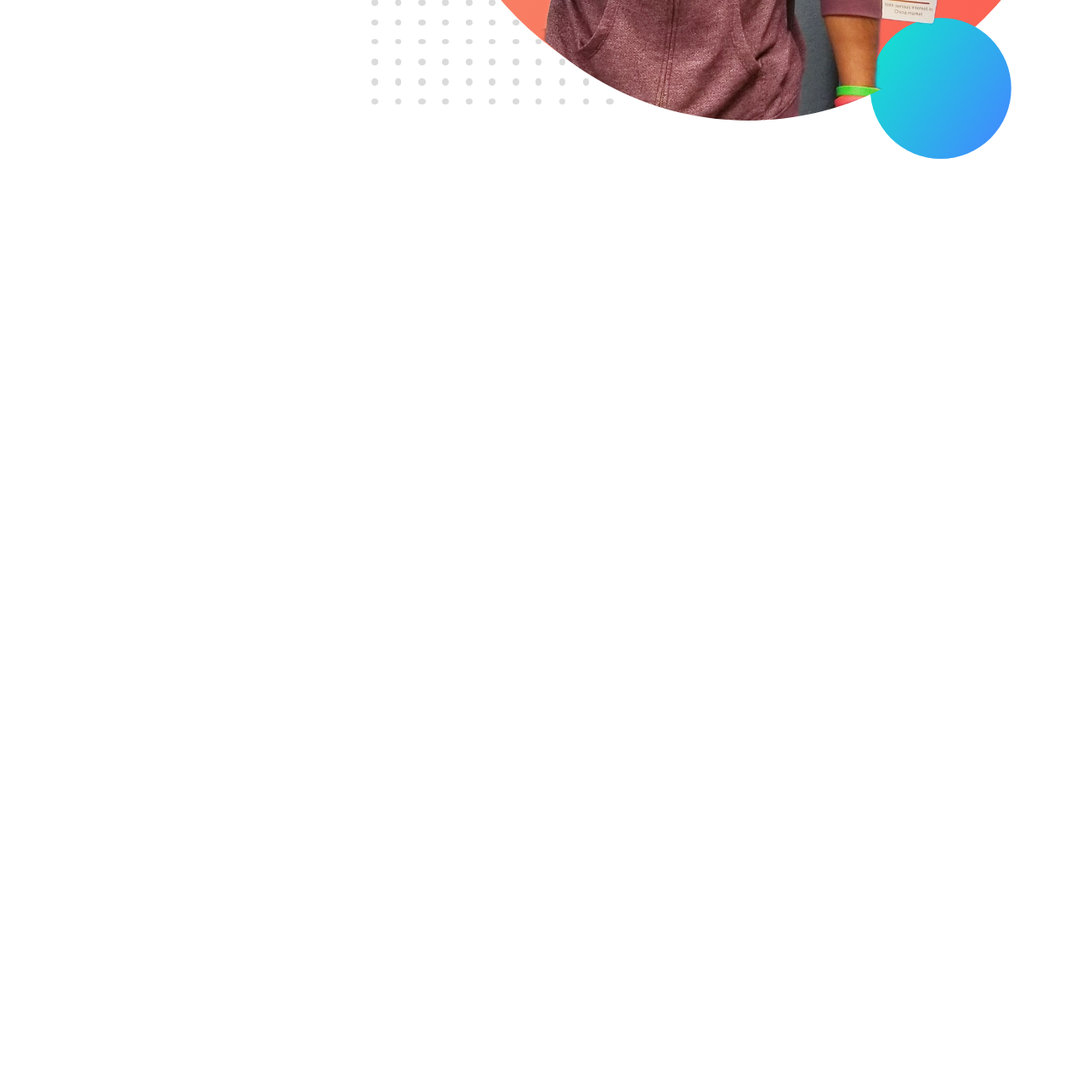
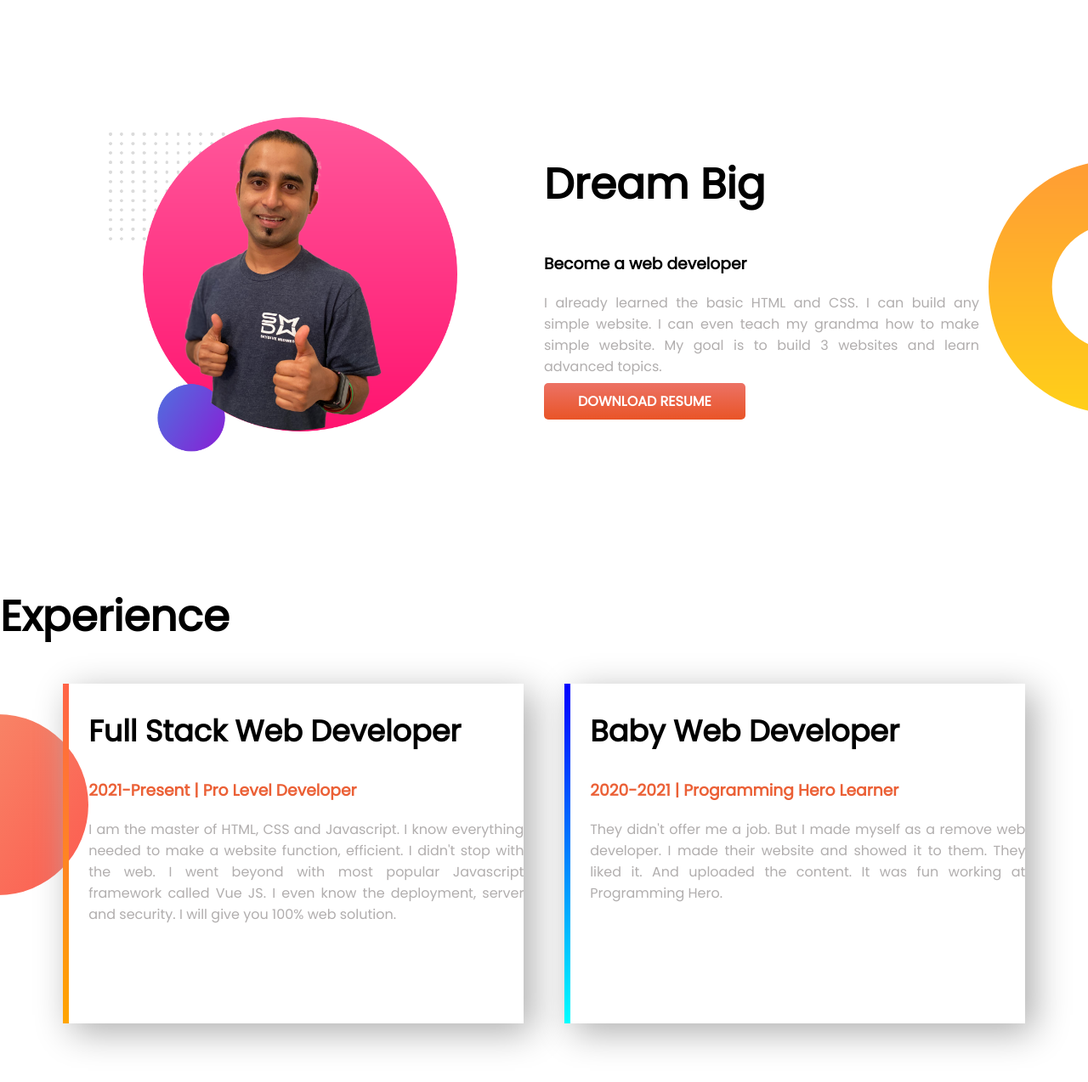
Before and after one commit to mhrayhan/MH-Portfolio, a plain HTML site: page index.html in a window 1280 px wide. Shown: the part 650-1924 px from the top of the page at 85% size. Before the commit the page ends 852 px from the top, so only its background shows below. Drawn offline with Linux system fonts and the light colour scheme.

Commit message:
allmost done

```diff
--- a/index.html
+++ b/index.html
@@ -12,15 +12,44 @@
 </head>
 <body>
 
-<section>
-    <div>
+<section class="header-area flex">
+    <div class="col-1">
         <h1>Welcome To</h1>
         <h1><span class="name">Mozammel Hoque</span> World!</h1>
         <h3>Build Climber and Train Stopper</h3>
-        <p>Lorem ipsum dolor sit amet consectetur adipisicing elit. A sapiente consectetur omnis accusamus repellendus porro unde corrupti dignissimos error voluptate optio perferendis, labore quae quidem id praesentium deserunt itaque. Quasi!</p>
+        <p>Lorem ipsum dolor sit amet consectetur adipisicing elit. A sapiente consectetur omnis accusamus repellendus porro unde corrupti dignissimos error voluptate optio perferendis, labore quae quidem id praesentium deserunt itaque. Quasi!.Lorem ipsum dolor sit amet consectetur adipisicing elit. A sapiente consectetur omnis accusamus repellendus porro unde corrupti dignissimos error voluptate optio perferendis, labore quae quidem id praesentium deserunt itaque. Quasi!</p>
+        <a class="link-button" href="">HIRE ME</a>
     </div>
-    <div>
+    <div class="col-1">
         <img src="images/jhankar.png" alt="">
+    </div>
+</section>
+
+<section class="flex middel-area">
+    <div class="col-2">
+        <img src="images/jhankar2.png" alt="">
+    </div>
+    <div class="col-2">
+        <h1>Dream Big</h1>
+        <h3>Become a web developer</h3>
+        <p>I already learned the basic HTML and CSS. I can build any simple website. I can even teach my grandma how to make simple website. My goal is to build 3 websites and learn advanced topics.</p>
+        <a class="link-button" href="">DOWNLOAD RESUME</a>
+    </div>
+</section>
+
+<section class="exp-section">
+    <h1>Experience</h1>
+    <div class="experience-area flex">
+        <div id="border1" class="part-1">
+            <h2>Full Stack Web Developer</h2>
+            <h3>2021-Present | Pro Level Developer</h3>
+            <p>I am the master of HTML, CSS and Javascript. I know everything needed to make a website function, efficient. I didn't stop with the web. I went beyond with most popular Javascript framework called Vue JS. I even know the deployment, server and security. I will give you 100% web solution.</p>
+        </div>
+        <div id="border2" class="part-1 ">
+            <h2>Baby Web Developer</h2>
+            <h3>2020-2021 | Programming Hero Learner</h3>
+            <p>They didn't offer me a job. But I made myself as a remove web developer. I made their website and showed it to them. They liked it. And uploaded the content. It was fun working at Programming Hero.</p>
+        </div>
     </div>
 </section>
 
--- a/style.css
+++ b/style.css
@@ -1,5 +1,7 @@
+
 body {
     font-family: 'Poppins', sans-serif;
+    margin: 0;
 }
 
 h1 {
@@ -9,7 +11,85 @@ h1 {
 .name {
     color: orange;
 }
-
-section {
+.flex{
     display: flex;
 }
+.col-1{
+    width: 50%;
+    padding-left: 10%;
+}
+.col-1 img{
+    width: 90%;
+    margin-left: 5%;
+    margin-top: 5%;
+}
+p{
+    color: #b1aeae;
+    text-align: justify;
+}
+.link-button{
+    text-decoration: none;
+    color: #fff;
+    background-image: linear-gradient(#ec7265, #e95427);
+    padding: 10px 40px;
+    border-radius: 5px;
+    font-weight: 700 ;
+    margin-top: 10px;
+}
+.header-area{
+    background-image: url(images/top-banner.png);
+    background-repeat: no-repeat;
+}
+
+section{
+    margin-bottom: 150px;
+}
+.col-2{
+    width: 70%;
+    padding-right: 10%;
+}
+.col-2 img{
+    padding-left: 25%;
+    width: 80%;
+}
+
+.middel-area{
+    background-image: url(images/dream-bg.png);
+    background-repeat: no-repeat;
+    background-position: right;
+}
+
+.part-1{
+    width: 50%;
+    padding-left: 2%;
+    box-shadow: 10px 10px 40px #adadad;
+    margin-left: 2%;
+    margin-right: 2%;
+    height: 400px;
+}
+#border1{
+    border-left: 7px solid;
+    border-image: linear-gradient(tomato, orange
+    );
+    border-image-slice: 1;
+}
+#border2{
+    border-left: 7px solid;
+    border-image: linear-gradient(blue, cyan);
+    border-image-slice: 1;
+}
+.part-1 h2{
+    font-size: 35px;
+}
+.part-1 h3{
+    color: #eb6036;
+}
+.experience-area{
+    margin: 0 50px;
+
+}
+.exp-section{
+    background-image: url(images/exp-bg.png);
+    background-repeat: no-repeat;
+    background-position: left;
+}
```
